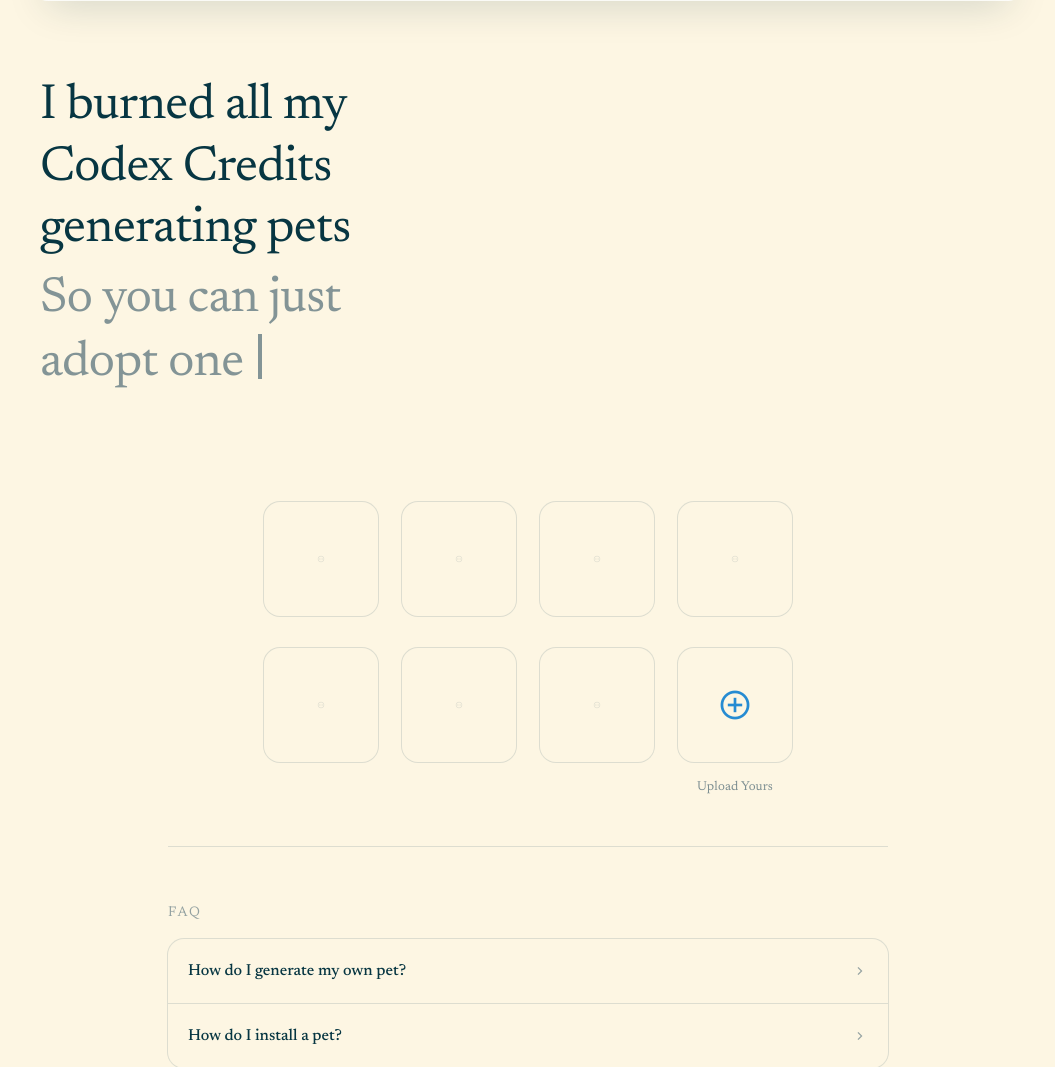
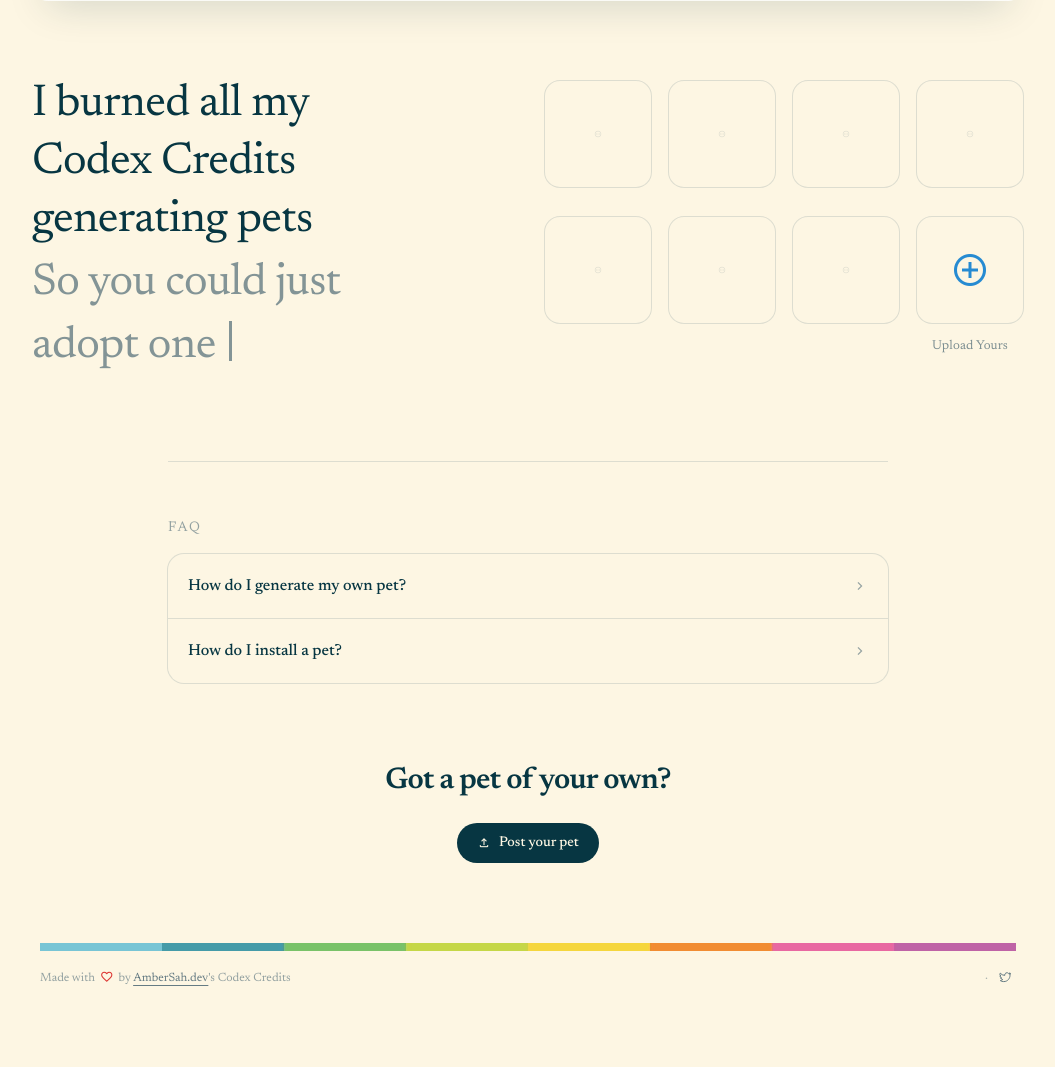
Before and after one commit to AmberSahdev/CodexPetShop, a Flask app: page / in a window 1280 px wide. Shown: the part 92-1159 px from the top of the page, without its empty margins (112-1167 px from the left). After the commit the page ends 1078 px from the top, so only its background shows below. Run offline with Flask 3, Linux system fonts and the light colour scheme; some libraries are stand-ins or nearby versions.

Commit message:
perfect side by side hero and grid

```diff
--- a/templates/index.html
+++ b/templates/index.html
@@ -1,62 +1,239 @@
 {% extends "base.html" %}
 {% block content %}
-<section class="mx-auto flex max-w-5xl justify-center px-6 pt-12 pb-28 md:block">
-  <h1 id="hero-typing" class="w-full max-w-[22rem] text-left text-[2.5rem] leading-[1.08] text-base02 md:max-w-5xl md:text-[3.1rem]">
-    <span class="block">
+<style>
+  .home-top-shell {
+    max-width: 64rem;
+    margin: 0 auto;
+    padding: 3rem 1rem 2.5rem;
+  }
+
+  .home-top-layout {
+    display: block;
+  }
+
+  .home-hero-column {
+    display: flex;
+    justify-content: center;
+  }
+
+  .home-hero {
+    width: 100%;
+    max-width: 22rem;
+    margin: 0;
+    text-align: left;
+    font-size: 2.5rem;
+    line-height: 1.12;
+    color: #073642;
+  }
+
+  .home-hero-line {
+    display: block;
+  }
+
+  .home-hero-line--tight {
+    margin-top: 0.5rem;
+  }
+
+  .home-hero-line--soft {
+    margin-top: 0.75rem;
+    color: #839496;
+  }
+
+  .home-grid-column {
+    width: 100%;
+    max-width: 36rem;
+    margin: 4rem auto 0;
+  }
+
+  .home-grid {
+    display: grid;
+    grid-template-columns: repeat(4, minmax(0, 1fr));
+    gap: 1.5rem 0.75rem;
+  }
+
+  .home-grid-link {
+    display: block;
+    color: inherit;
+    text-decoration: none;
+  }
+
+  .home-grid-card {
+    position: relative;
+    aspect-ratio: 1 / 1;
+    overflow: hidden;
+    border-radius: 1rem;
+    background: #fdf6e3;
+    box-shadow: inset 0 0 0 1px rgba(147, 161, 161, 0.3);
+    transition: transform 150ms ease, box-shadow 150ms ease, color 150ms ease;
+  }
+
+  .home-grid-link:hover .home-grid-card {
+    transform: translateY(-2px);
+    box-shadow: inset 0 0 0 1px rgba(147, 161, 161, 0.6);
+  }
+
+  .home-grid-image {
+    position: absolute;
+    inset: 0;
+    width: 100%;
+    height: 100%;
+    transition: transform 150ms ease;
+  }
+
+  .home-grid-link:hover .home-grid-image {
+    transform: scale(1.04);
+  }
+
+  .home-grid-image--cover {
+    object-fit: cover;
+  }
+
+  .home-grid-sprite {
+    object-fit: contain;
+    padding: 1rem;
+    image-rendering: pixelated;
+  }
+
+  .home-grid-label {
+    padding-top: 0.75rem;
+    text-align: center;
+    font-size: 13px;
+    letter-spacing: 0.01em;
+    color: rgba(101, 123, 131, 0.85);
+  }
+
+  .home-grid-pending {
+    display: flex;
+    align-items: center;
+    justify-content: center;
+    color: rgba(147, 161, 161, 0.7);
+    user-select: none;
+  }
+
+  .home-grid-upload {
+    display: flex;
+    align-items: center;
+    justify-content: center;
+    color: #657b83;
+  }
+
+  .home-grid-upload-icon {
+    font-size: 2.25rem;
+    color: #268bd2;
+    transition: color 150ms ease;
+  }
+
+  .home-grid-link:hover .home-grid-upload-icon {
+    color: #073642;
+  }
+
+  @media (min-width: 640px) {
+    .home-grid {
+      gap: 2rem 1.5rem;
+    }
+
+    .home-grid-sprite {
+      padding: 1rem;
+    }
+
+    .home-grid-upload-icon {
+      font-size: 2.5rem;
+    }
+  }
+
+  @media (min-width: 1024px) {
+    .home-top-layout {
+      display: grid;
+      grid-template-columns: minmax(0, 21rem) minmax(0, 33rem);
+      justify-content: space-between;
+      align-items: start;
+      column-gap: 2.5rem;
+    }
+
+    .home-hero-column {
+      justify-content: flex-start;
+    }
+
+    .home-hero {
+      max-width: 21rem;
+      font-size: 2.8rem;
+    }
+
+    .home-grid-column {
+      max-width: 30rem;
+      margin: 0 0 0 auto;
+    }
+
+    .home-grid {
+      gap: 1.75rem 1rem;
+    }
+
+    .home-grid-sprite {
+      padding: 1rem;
+    }
+  }
+</style>
+<section class="home-top-shell">
+  <div class="home-top-layout">
+    <div class="home-hero-column">
+      <h1 id="hero-typing" class="home-hero">
+        <span class="home-hero-line">
         <span data-text="I burned all my"></span>
         </span>
-    <span class="mt-2 block" data-line-gap="tight">
+        <span class="home-hero-line home-hero-line--tight" data-line-gap="tight">
         <span data-text="Codex Credits"></span>
         </span>
-    <span class="mt-2 block" data-line-gap="tight">
+        <span class="home-hero-line home-hero-line--tight" data-line-gap="tight">
         <span data-text="generating pets"></span>
         </span>
-    <span class="mt-3 block text-base0 md:mt-4">
-      <span data-text="So you can just"></span>
+        <span class="home-hero-line home-hero-line--soft">
+        <span data-text="So you could just"></span>
         </span>
-    <span class="mt-2 block text-base0" data-line-gap="tight">
+        <span class="home-hero-line home-hero-line--tight home-hero-line--soft" data-line-gap="tight">
         <span data-text="adopt one"></span>
         </span>
         <span id="hero-cursor" class="hero-cursor" aria-hidden="true"></span>
       </h1>
-</section>
+    </div>
 
-<section class="mx-auto max-w-xl px-6">
-  <div class="grid grid-cols-4 gap-x-3 gap-y-6 sm:gap-x-6 sm:gap-y-8">
+    <div class="home-grid-column">
+      <div class="home-grid">
     {% set visible_pets = pets[:7] %}
     {% for pet in visible_pets %}
-      <a href="/{{ pet.id }}" class="group block" title="{{ pet.display_name }}">
-        <div class="card">
+      <a href="/{{ pet.id }}" class="home-grid-link" title="{{ pet.display_name }}">
+        <div class="home-grid-card">
           {% if pet.screenshot_filename %}
             <img src="/screenshots/{{ pet.id }}" alt="{{ pet.display_name }}"
                  loading="lazy"
-                 class="absolute inset-0 h-full w-full object-cover transition group-hover:scale-[1.04]" />
+                 class="home-grid-image home-grid-image--cover" />
           {% else %}
             <img src="/sprites/{{ pet.id }}.webp" alt="{{ pet.display_name }}"
                  loading="lazy"
-                 class="absolute inset-0 h-full w-full object-contain p-3 [image-rendering:pixelated] transition group-hover:scale-[1.04] sm:p-6 lg:p-8" />
+                 class="home-grid-image home-grid-sprite" />
           {% endif %}
         </div>
-        <div class="pt-3 text-center">
-          <span class="text-[13px] tracking-[0.01em] text-base00/85">{{ pet.display_name }}</span>
+        <div class="home-grid-label">
+          <span>{{ pet.display_name }}</span>
         </div>
       </a>
     {% endfor %}
     {% for _ in range(7 - visible_pets|length) %}
       <div class="block">
-        <div class="card flex items-center justify-center text-base1/70 select-none">
+        <div class="home-grid-card home-grid-pending">
           <span class="material-symbols-outlined text-base1/30 text-[8px]">pending</span>
         </div>
       </div>
     {% endfor %}
-    <a href="/upload" class="group block">
-      <div class="card flex flex-col items-center justify-center gap-2 text-base00 transition group-hover:text-base02">
-        <span class="material-symbols-outlined text-3xl text-sol-blue sm:text-4xl">add_circle</span>
+      <a href="/upload" class="home-grid-link">
+        <div class="home-grid-card home-grid-upload">
+          <span class="material-symbols-outlined home-grid-upload-icon">add_circle</span>
         </div>
-      <div class="pt-3 text-center">
-        <span class="text-[13px] tracking-[0.01em] text-base00/85">Upload Yours</span>
+        <div class="home-grid-label">
+          <span>Upload Yours</span>
         </div>
       </a>
+    </div>
+    </div>
   </div>
 </section>
 
```
Lines whose indentation alone changed are shown as unchanged.
